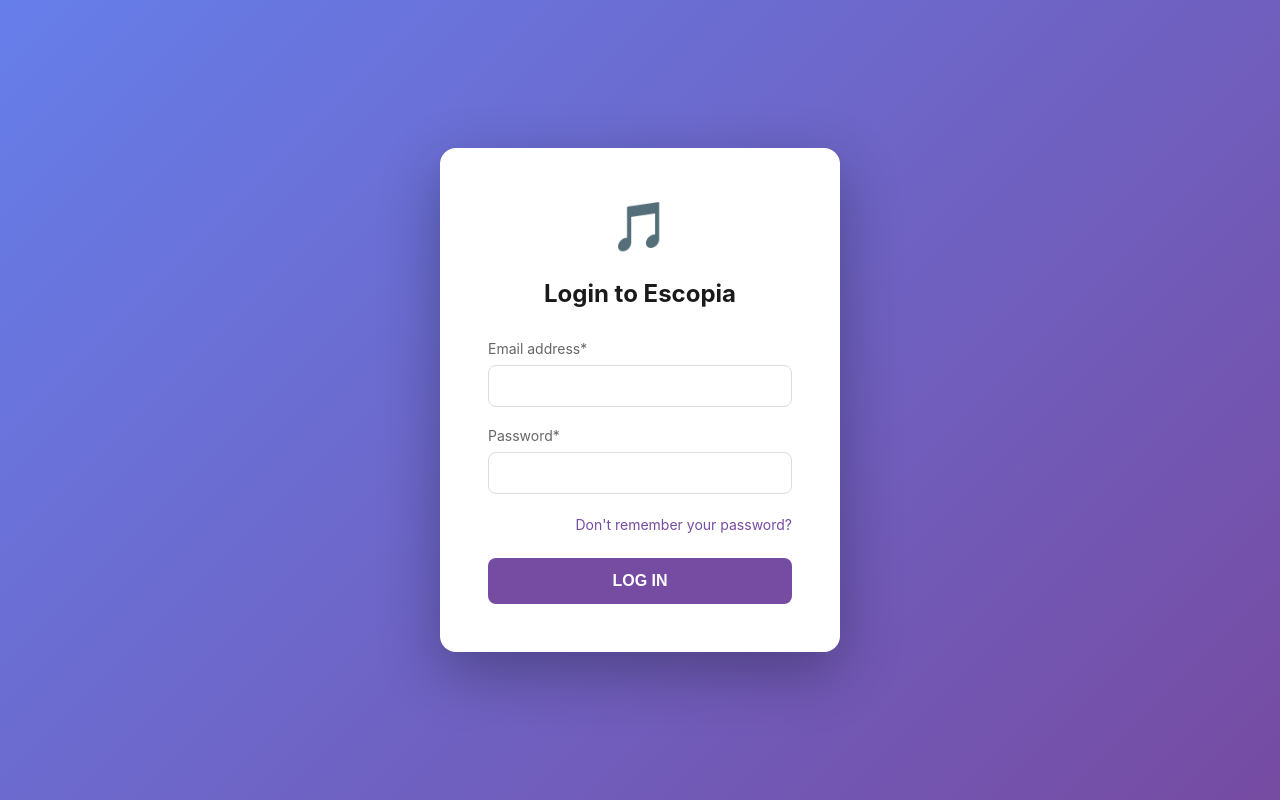
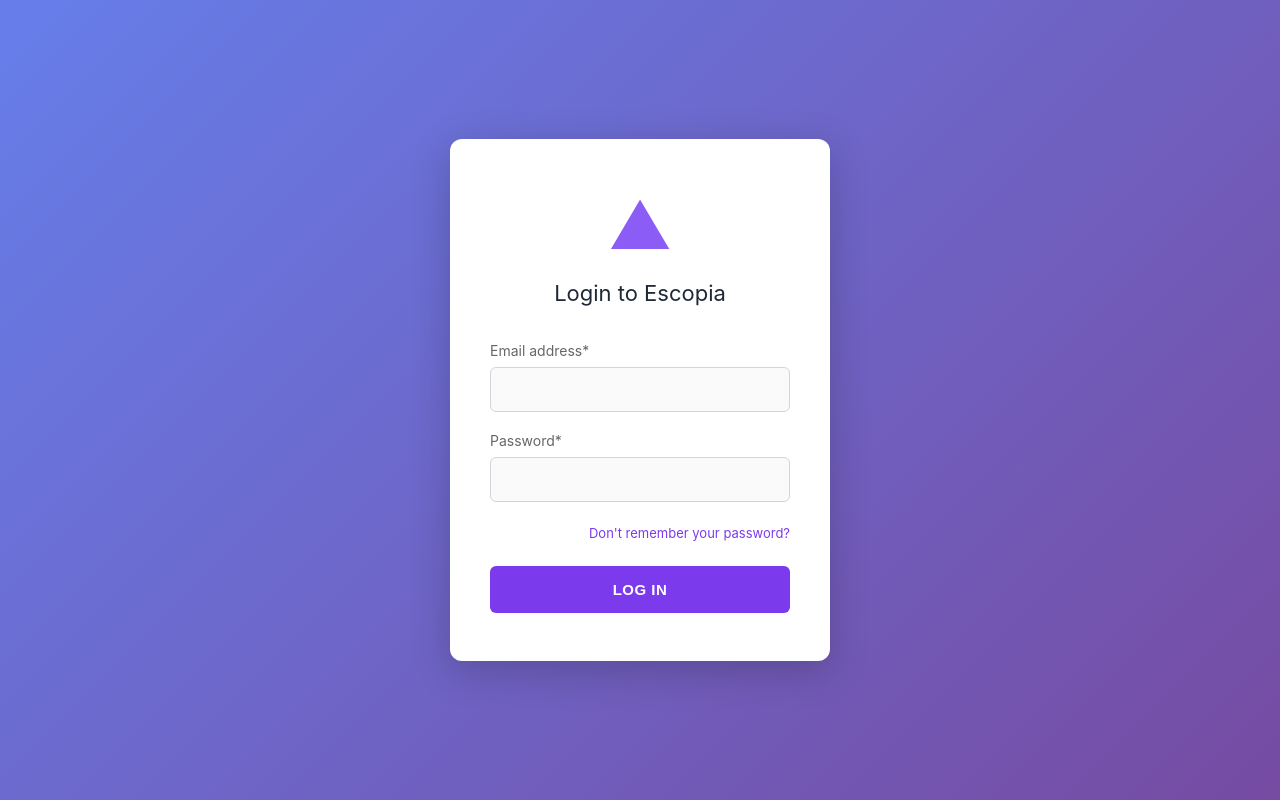
Before and after one commit to Escopia/ringtone, a Python web app: template templates/login.html in a window 1280 px wide. Run offline with Jinja, Linux system fonts and the light colour scheme; the template is opened without the code that fills it, so the values that code supplies are empty.

Commit message:
Match AWAL design exactly with cleaner UI

```diff
--- a/templates/login.html
+++ b/templates/login.html
@@ -20,23 +20,24 @@
         }
         .login-card {
             background: white;
-            padding: 48px;
-            border-radius: 16px;
-            box-shadow: 0 20px 60px rgba(0,0,0,0.3);
+            padding: 48px 40px;
+            border-radius: 12px;
+            box-shadow: 0 10px 40px rgba(0,0,0,0.2);
             width: 100%;
-            max-width: 400px;
+            max-width: 380px;
         }
         .logo {
-            font-size: 48px;
+            font-size: 64px;
             text-align: center;
-            margin-bottom: 24px;
-            color: #764ba2;
+            margin-bottom: 16px;
+            color: #8b5cf6;
         }
         h1 {
             text-align: center;
-            color: #1a1a1a;
-            font-size: 24px;
-            margin-bottom: 32px;
+            color: #1f2937;
+            font-size: 22px;
+            margin-bottom: 36px;
+            font-weight: 400;
         }
         .form-group {
             margin-bottom: 20px;
@@ -49,45 +50,52 @@
         }
         input {
             width: 100%;
-            padding: 12px 16px;
-            border: 1px solid #ddd;
-            border-radius: 8px;
-            font-size: 14px;
-            transition: border 0.3s;
+            padding: 13px 16px;
+            border: 1px solid #d1d5db;
+            border-radius: 6px;
+            font-size: 15px;
+            transition: all 0.2s;
+            background: #fafafa;
         }
         input:focus {
             outline: none;
-            border-color: #764ba2;
+            border-color: #8b5cf6;
+            background: white;
         }
         .forgot-password {
             text-align: right;
             margin-bottom: 24px;
         }
         .forgot-password a {
-            color: #764ba2;
+            color: #7c3aed;
             text-decoration: none;
-            font-size: 14px;
+            font-size: 13px;
+        }
+        .forgot-password a:hover {
+            text-decoration: underline;
         }
         .btn-login {
             width: 100%;
-            padding: 14px;
-            background: #764ba2;
+            padding: 15px;
+            background: #7c3aed;
             color: white;
             border: none;
-            border-radius: 8px;
-            font-size: 16px;
+            border-radius: 6px;
+            font-size: 15px;
             font-weight: 600;
             cursor: pointer;
-            transition: background 0.3s;
+            transition: all 0.2s;
+            text-transform: uppercase;
+            letter-spacing: 0.5px;
         }
         .btn-login:hover {
-            background: #5f3a82;
+            background: #6d28d9;
         }
     </style>
 </head>
 <body>
     <div class="login-card">
-        <div class="logo">🎵</div>
+        <div class="logo">▲</div>
         <h1>Login to Escopia</h1>
         <form action="/dashboard" method="get">
             <div class="form-group">
```
Also changed, not shown: templates/index.html (+7 -7 lines), 1 other file.
